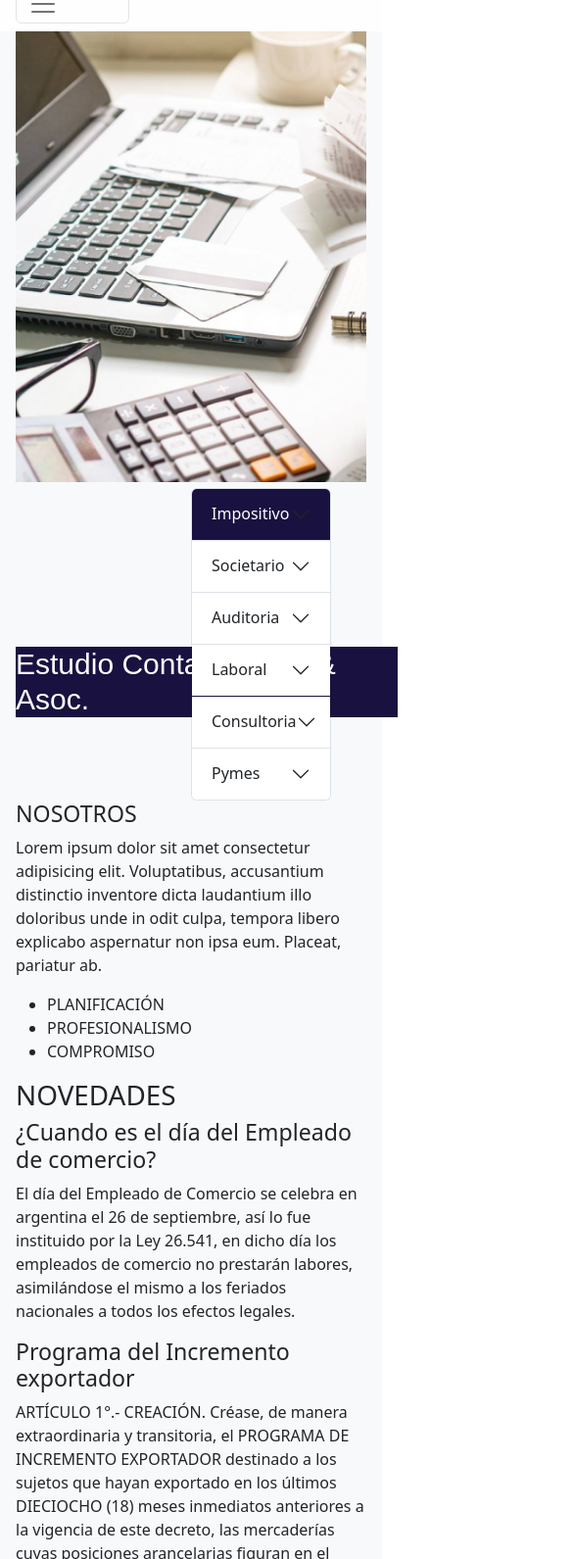
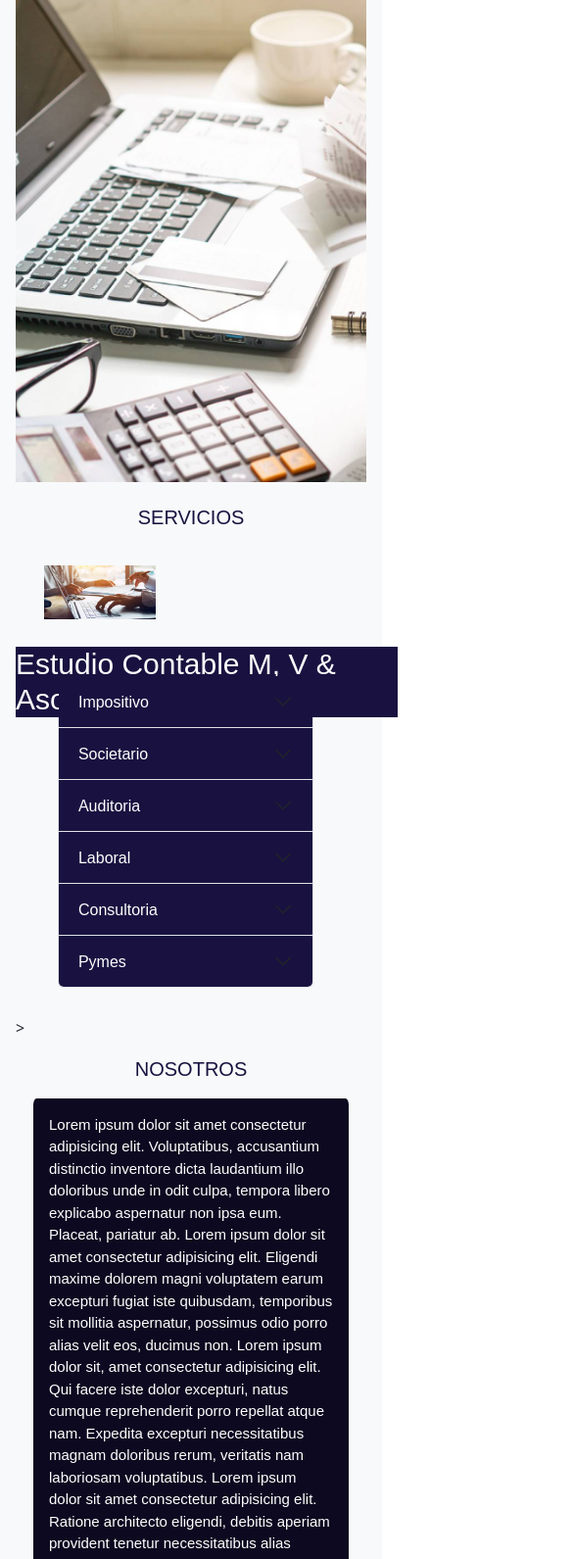
Before and after one commit to AgostinaVicente/EstudioMV, a plain HTML site: page index.html in a window 390 px wide. Shown: the part 104-1695 px from the top of the page at 98% size, 585 px wide, since content can reach past the window. Drawn offline with nearby package versions, Linux system fonts and the light colour scheme; a web font is replaced by a local one.

Commit message:
Modificación de Sección 2 y 3

```diff
--- a/index.html
+++ b/index.html
@@ -16,14 +16,15 @@
     <link href="https://fonts.googleapis.com/css2?family=Hind+Madurai:wght@300;500;600&display=swap" rel="stylesheet">
     <title>Estudio MV & Asociados</title>
 </head>
+
 <body>
     <header>
         <div class="barra">
             <nav id="navbar-example2" class="navbar navbar-expand-lg bg-light px-3 mb-3 fixed-top navLanding">
                 <img class="imgNav" src="imagenes/logoMasDescripcion.jpeg" alt="logo estudiomv">
-                <button class="navbar-toggler button" type="button" data-toggle="collapse"
-                    data-target="#navbarSupportedContent" aria-controls="navbarSupportedContent" aria-expanded="false"
-                    aria-label="Toggle navigation">
+                <button class="navbar-toggler buttonNav" type="button" data-bs-toggle="collapse"
+                    data-bs-target="#navbarSupportedContent" aria-controls="navbarSupportedContent"
+                    aria-expanded="false" aria-label="Toggle navigation">
                     <span class="navbar-toggler-icon"></span>
                 </button>
                 <div class="collapse navbar-collapse divLanding justify-content-end" id="navbarSupportedContent">
@@ -58,85 +59,137 @@
             </section>
 
             <section id="scrollspyHeading2">
+                <h2 class="titlesSections">SERVICIOS</h2>
+                <div class="divServices">
+                    <div class="div__ImgServices">
+                        <img class="img__services"
+                            src="imagenes/oficina curso teclado pc computadora personas trabajando_opt (1).jpg"
+                            alt="Imagen Inicio">
+                    </div>
                     <div class="accordion  acordionServices" id="accordionFlushExample">
                         <div class="accordion-item">
                             <h2 class="accordion-header" id="flush-headingOne">
-                        <button class="accordion-button collapsed buttonacordeon" type="button" data-bs-toggle="collapse" data-bs-target="#flush-collapseOne" aria-expanded="false" aria-controls="flush-collapseOne">
+                                <button class="accordion-button collapsed buttonacordeon" type="button"
+                                    data-bs-toggle="collapse" data-bs-target="#flush-collapseOne" aria-expanded="false"
+                                    aria-controls="flush-collapseOne">
                                     Impositivo
                                 </button>
                             </h2>
-                      <div id="flush-collapseOne" class="accordion-collapse collapse" aria-labelledby="flush-headingOne" data-bs-parent="#accordionFlushExample">
-                        <div class="accordion-body">Placeholder content for this accordion, which is intended to demonstrate the <code>.accordion-flush</code> class. This is the first item's accordion body.</div>
+                            <div id="flush-collapseOne" class="accordion-collapse collapse"
+                                aria-labelledby="flush-headingOne" data-bs-parent="#accordionFlushExample">
+                                <div class="accordion-body">Placeholder content for this accordion, which is intended to
+                                    demonstrate the <code>.accordion-flush</code> class. This is the first item's
+                                    accordion body.</div>
                             </div>
                         </div>
                         <div class="accordion-item">
                             <h2 class="accordion-header" id="flush-headingTwo">
-                        <button class="accordion-button collapsed" type="button" data-bs-toggle="collapse" data-bs-target="#flush-collapseTwo" aria-expanded="false" aria-controls="flush-collapseTwo">
+                                <button class="accordion-button collapsed buttonacordeon" type="button"
+                                    data-bs-toggle="collapse" data-bs-target="#flush-collapseTwo" aria-expanded="false"
+                                    aria-controls="flush-collapseTwo">
                                     Societario
                                 </button>
                             </h2>
-                      <div id="flush-collapseTwo" class="accordion-collapse collapse" aria-labelledby="flush-headingTwo" data-bs-parent="#accordionFlushExample">
-                        <div class="accordion-body">Placeholder content for this accordion, which is intended to demonstrate the <code>.accordion-flush</code> class. This is the second item's accordion body. Let's imagine this being filled with some actual content.</div>
+                            <div id="flush-collapseTwo" class="accordion-collapse collapse"
+                                aria-labelledby="flush-headingTwo" data-bs-parent="#accordionFlushExample">
+                                <div class="accordion-body">Placeholder content for this accordion, which is intended to
+                                    demonstrate the <code>.accordion-flush</code> class. This is the second item's
+                                    accordion body. Let's imagine this being filled with some actual content.</div>
                             </div>
                         </div>
                         <div class="accordion-item">
                             <h2 class="accordion-header" id="flush-headingThree">
-                        <button class="accordion-button collapsed" type="button" data-bs-toggle="collapse" data-bs-target="#flush-collapseThree" aria-expanded="false" aria-controls="flush-collapseThree">
+                                <button class="accordion-button collapsed buttonacordeon" type="button"
+                                    data-bs-toggle="collapse" data-bs-target="#flush-collapseThree"
+                                    aria-expanded="false" aria-controls="flush-collapseThree">
                                     Auditoria
                                 </button>
                             </h2>
-                      <div id="flush-collapseThree" class="accordion-collapse collapse" aria-labelledby="flush-headingThree" data-bs-parent="#accordionFlushExample">
-                        <div class="accordion-body">Placeholder content for this accordion, which is intended to demonstrate the <code>.accordion-flush</code> class. This is the third item's accordion body. Nothing more exciting happening here in terms of content, but just filling up the space to make it look, at least at first glance, a bit more representative of how this would look in a real-world application.</div>
+                            <div id="flush-collapseThree" class="accordion-collapse collapse"
+                                aria-labelledby="flush-headingThree" data-bs-parent="#accordionFlushExample">
+                                <div class="accordion-body">Placeholder content for this accordion, which is intended to
+                                    demonstrate the <code>.accordion-flush</code> class. This is the third item's
+                                    accordion body. Nothing more exciting happening here in terms of content, but just
+                                    filling up the space to make it look, at least at first glance, a bit more
+                                    representative of how this would look in a real-world application.</div>
                             </div>
                         </div>
                         <div class="accordion-item">
                             <h2 class="accordion-header" id="flush-headingFour">
-                          <button class="accordion-button collapsed" type="button" data-bs-toggle="collapse" data-bs-target="#flush-collapseFour" aria-expanded="false" aria-controls="flush-collapseFour">
+                                <button class="accordion-button collapsed buttonacordeon" type="button"
+                                    data-bs-toggle="collapse" data-bs-target="#flush-collapseFour" aria-expanded="false"
+                                    aria-controls="flush-collapseFour">
                                     Laboral
                                 </button>
                             </h2>
-                        <div id="flush-collapseFour" class="accordion-collapse collapse" aria-labelledby="flush-headingFour" data-bs-parent="#accordionFlushExample">
-                          <div class="accordion-body">Placeholder content for this accordion, which is intended to demonstrate the <code>.accordion-flush</code> class. This is the third item's accordion body. Nothing more exciting happening here in terms of content, but just filling up the space to make it look, at least at first glance, a bit more representative of how this would look in a real-world application.</div>
+                            <div id="flush-collapseFour" class="accordion-collapse collapse"
+                                aria-labelledby="flush-headingFour" data-bs-parent="#accordionFlushExample">
+                                <div class="accordion-body">Placeholder content for this accordion, which is intended to
+                                    demonstrate the <code>.accordion-flush</code> class. This is the third item's
+                                    accordion body. Nothing more exciting happening here in terms of content, but just
+                                    filling up the space to make it look, at least at first glance, a bit more
+                                    representative of how this would look in a real-world application.</div>
                             </div>
                         </div>
                         <div class="accordion-item">
                             <h2 class="accordion-header" id="flush-headingFive">
-                          <button class="accordion-button collapsed" type="button" data-bs-toggle="collapse" data-bs-target="#flush-collapseFive" aria-expanded="false" aria-controls="flush-collapseFive">
+                                <button class="accordion-button collapsed buttonacordeon" type="button"
+                                    data-bs-toggle="collapse" data-bs-target="#flush-collapseFive" aria-expanded="false"
+                                    aria-controls="flush-collapseFive">
                                     Consultoria
                                 </button>
                             </h2>
-                        <div id="flush-collapseFive" class="accordion-collapse collapse" aria-labelledby="flush-headingFive" data-bs-parent="#accordionFlushExample">
-                          <div class="accordion-body">Placeholder content for this accordion, which is intended to demonstrate the <code>.accordion-flush</code> class. This is the third item's accordion body. Nothing more exciting happening here in terms of content, but just filling up the space to make it look, at least at first glance, a bit more representative of how this would look in a real-world application.</div>
+                            <div id="flush-collapseFive" class="accordion-collapse collapse"
+                                aria-labelledby="flush-headingFive" data-bs-parent="#accordionFlushExample">
+                                <div class="accordion-body">Placeholder content for this accordion, which is intended to
+                                    demonstrate the <code>.accordion-flush</code> class. This is the third item's
+                                    accordion body. Nothing more exciting happening here in terms of content, but just
+                                    filling up the space to make it look, at least at first glance, a bit more
+                                    representative of how this would look in a real-world application.</div>
                             </div>
                         </div>
                         <div class="accordion-item">
                             <h2 class="accordion-header" id="flush-headingSix">
-                          <button class="accordion-button collapsed" type="button" data-bs-toggle="collapse" data-bs-target="#flush-collapseSix" aria-expanded="false" aria-controls="flush-collapseSix">
+                                <button class="accordion-button collapsed buttonacordeon" type="button"
+                                    data-bs-toggle="collapse" data-bs-target="#flush-collapseSix" aria-expanded="false"
+                                    aria-controls="flush-collapseSix">
                                     Pymes
                                 </button>
                             </h2>
-                        <div id="flush-collapseSix" class="accordion-collapse collapse" aria-labelledby="flush-headingSix" data-bs-parent="#accordionFlushExample">
-                          <div class="accordion-body">Placeholder content for this accordion, which is intended to demonstrate the <code>.accordion-flush</code> class. This is the third item's accordion body. Nothing more exciting happening here in terms of content, but just filling up the space to make it look, at least at first glance, a bit more representative of how this would look in a real-world application.</div>
+                            <div id="flush-collapseSix" class="accordion-collapse collapse"
+                                aria-labelledby="flush-headingSix" data-bs-parent="#accordionFlushExample">
+                                <div class="accordion-body">Placeholder content for this accordion, which is intended to
+                                    demonstrate the <code>.accordion-flush</code> class. This is the third item's
+                                    accordion body. Nothing more exciting happening here in terms of content, but just
+                                    filling up the space to make it look, at least at first glance, a bit more
+                                    representative of how this would look in a real-world application.</div>
                             </div>
                         </div>
-
-
                     </div>
-            </section>
+                </div>
+            </section>>
 
             <section id="scrollspyHeading3">
-                <h3 class="titlesSection">NOSOTROS</h3>
-                <div id="nosotros" class="nosotrosSection">
+                <h3 class="titlesSections">NOSOTROS</h3>
+                <div class="nosotrosSection">
                     <div class="nosotrosDiv">
-                        <p>Lorem ipsum dolor sit amet consectetur adipisicing elit. Voluptatibus, accusantium distinctio
+                        <p class="nosotrosDescription">Lorem ipsum dolor sit amet consectetur adipisicing elit. Voluptatibus, accusantium distinctio
                             inventore dicta laudantium illo doloribus unde in odit culpa, tempora libero explicabo
-                            aspernatur non ipsa eum. Placeat, pariatur ab.</p>
+                            aspernatur non ipsa eum. Placeat, pariatur ab. Lorem ipsum dolor sit amet consectetur
+                            adipisicing elit. Eligendi maxime dolorem magni voluptatem earum excepturi fugiat iste
+                            quibusdam, temporibus sit mollitia aspernatur, possimus odio porro alias velit eos, ducimus
+                            non. Lorem ipsum dolor sit, amet consectetur adipisicing elit. Qui facere iste dolor
+                            excepturi, natus cumque reprehenderit porro repellat atque nam. Expedita excepturi
+                            necessitatibus magnam doloribus rerum, veritatis nam laboriosam voluptatibus. Lorem ipsum
+                            dolor sit amet consectetur adipisicing elit. Ratione architecto eligendi, debitis aperiam
+                            provident tenetur necessitatibus alias consequatur molestias doloremque iste natus rem ullam
+                            labore, libero facere, inventore dolorem placeat?</p>
                     </div>
                     <div class="nosotrosDiv">
-                        <ul class="nosotrosList">
-                            <li>PLANIFICACIÓN</li>
-                            <li>PROFESIONALISMO</li>
-                            <li>COMPROMISO</li>
+                        <ul class="nosotros__List">
+                            <li class="nosotreos_li">PLANIFICACIÓN</li>
+                            <li class="nosotreos_li">PROFESIONALISMO</li>
+                            <li class="nosotreos_li">COMPROMISO</li>
                         </ul>
                     </div>
                 </div>
@@ -247,13 +300,13 @@
             </section>
     </main>
     <footer>
-        <div class="footer__div">
-            <div class="footer__divNewsletter">
-                <h3 class="titleFooter">Suscribite a nuestro newsletter</h3>
+        <nav class="navbar bg-light footer__nav">
+            <div class="container-fluid">
+                <div>
+                    <p class="pFooter">SUSCRIBITE A NUESTRO NEWSLETTER</p>
                     <input type="email" name="emailnewsletter" required value="Ingresa aquí tu email">
                     <button>Enviar</button>
                 </div>
-            <nav class="footer__nav">
                 <div>
                     <img class="footer__navImg" src="imagenes/icons8-facebook-nuevo-48.png" alt="logo facebook">
                     <a target="_blank" href="https://m.facebook.com/profile.php?id=100049751783820">Facebook</a>
@@ -267,16 +320,16 @@
                     <img class="footer__navImg" src="imagenes/icons8-whatsapp-48.png" alt="logo whatsapp">
                     <a target="_blank" href="https://whatsapp.com">Whatsapp</a>
                 </div>
-            </nav>
                 <div>
                     <iframe class="maps"
                         src="https://www.google.com/maps/embed?pb=!1m18!1m12!1m3!1d396512.9579106263!2d-67.61118938100097!3d-39.066440581599274!2m3!1f0!2f0!3f0!3m2!1i1024!2i768!4f13.1!3m3!1m2!1s0x960a1d36667699cd%3A0x104e4a07c8e876b!2sEstudio%20Contable%20e%20Impositivo%20MV!5e0!3m2!1ses!2sar!4v1662520371091!5m2!1ses!2sar"
                         width="600" height="450" style="border:0;" allowfullscreen="" loading="lazy"
                         referrerpolicy="no-referrer-when-downgrade"></iframe>
                 </div>
+            </div>
+        </nav>
+    </footer>-->
 
-        </div>
-    </footer>
     <script src="https://cdn.jsdelivr.net/npm/bootstrap@5.2.1/dist/js/bootstrap.bundle.min.js"
         integrity="sha384-u1OknCvxWvY5kfmNBILK2hRnQC3Pr17a+RTT6rIHI7NnikvbZlHgTPOOmMi466C8"
         crossorigin="anonymous"></script>
--- a/style.css
+++ b/style.css
@@ -2,12 +2,7 @@
     margin: 0;
     padding: 0;
 }
-.barra{
-    position: relative;
-    width: 100%;
-}
 .navLanding{
-    width: 100%;
     background-color: #fefefe !important;
 }
 .imgNav{
@@ -23,9 +18,8 @@
 .nav__a{
     color: #191240 !important;
 }
-.button{
-    margin-right: 50px;
-    padding-right: 20%;
+.buttonNav{
+    margin-right: 5%;
 }
 .divHome{
     margin:0;
@@ -36,34 +30,84 @@
     background-repeat: no-repeat;
     background-size: cover;
     display: inline-block;
+    overflow: hidden;
 }
 .title{
     position: absolute;
     color: #fefefe;
-    font-size: 30px;
+    font-size: 40px;
     font-family: 'Hind Madurai 600', sans-serif;
     bottom: 0;
     background-color: #191240;
     width: 100%;
 }
+.titlesSections{
+    font-family: 'Hind Madurai 600', sans-serif;;
+    color: #191240;
+    font-size: 40px;
+    margin-top: 5%;
+    text-align: center;
+}
+.divServices{
+    display: flex;
+    flex-direction: row;
+    justify-content: space-between; flex-wrap: wrap;
+}
+.div__ImgServices{
+    width: 40%;
+    height: auto;
+    margin: 10% 4% 8% 5%;
+}
+.img__services{
+    width: 100%;
+    height: auto;
+}
 .acordionServices{
-    margin-left: 0;
-    padding-left: 0;
     width: 40%;
-    margin-left: 50%;
-    margin-right: 50%;
+    margin: 8% 5% 8% 4%;
 }
 .buttonacordeon{
     background-color: #191240;
     color: #fefefe;
     border-radius: 0%;
-
+    text-align: center !important;
+    font-family:'Hind Madurai 300', sans-serif;
 }
-
+.title{
+    font-size: 30px;
+}
+.titlesSections{
+    font-size: 20px;
+}
+.nosotrosSection{
+    width: 90%;
+    background-color: #0D0920;
+    border-radius: 1%;
+    margin: 5%;
+}
+.nosotrosDescription{
+    font-size: 15px;
+    color: #fefefe;
+    font-family:'Hind Madurai 300', sans-serif;
+    padding: 5%;
+}
+.nosotros_li{
+    display: inline-block;
+    margin: 20%;
+}
+.nosotros__List{
+    display: flex;
+    flex-direction: row;
+    justify-content: space-around;
+    list-style: none;
+    font-family: 'Hind Madurai 500', sans-serif;
+    font-size: 20px;
+    color: #fefefe;
+    padding-bottom: 20%;
+    padding-top: 7%;
+}
 .footer__div{
-    background-color: #0D0920;
-    width: 1330px;
-    height: 220px;
+    background-color: #0D0920 !important;
     bottom: 0;
     display: grid;
     grid-template-columns: 6fr 1fr 2fr;
@@ -74,23 +118,71 @@
     margin-top: 40px;
 
 }
-.titleFooter{
+.pFooter{
     font-family: 'Hind Madurai 500', sans-serif;
     font-size: 20px;
-    color: #fefefe;
+    color: #fefefe !important;
     margin-bottom: 30px;
 }
 .footer__nav{
     margin-top: 30px;
+    background-color: #0D0920 !important;
 }
-.footer__navImg{
-    height: 40px;
-}
+
 .maps{
-    height: 160px;
-    width: auto;
+    height: 70%;
+    width: 70%;
     display: inline-block;
     bottom: 10px;
     margin-top: 30px;
     margin-right: 30px;
 }
+@media only screen and (max-width:450px){
+ .nav__li{
+        padding-right: 0px;
+
+    }
+    .divServices{
+        flex-direction: column;
+        justify-content: center;
+
+    }
+    .div__ImgServices{
+
+        height: auto;
+        margin: 8%;
+    }
+    .img__services{
+        width: 100%;
+        height: auto;
+        padding-right: 20%;
+
+    }
+    .acordionServices{
+        width: 80%;
+        margin: 8% 5% 8% 5%;
+        padding-left: 7%;
+    }
+}
+@media only screen and (min-width:451px) and (max-width:960px) {
+    .divServices{
+        flex-direction: column;
+    }
+    .div__ImgServices{
+        width: 100%;
+        height: auto;
+        margin-bottom: 5%;
+        margin-top: 5%;
+    }
+    .img__services{
+        width: 80%;
+        height: auto;
+        padding: 0%;
+        margin: 0% 10% 6% 6%;
+    }
+    .acordionServices{
+        width: 80%;
+        margin: 0% 10% 6% 11%;
+        padding: 0%;
+    }
+}
```
Lines whose indentation alone changed are shown as unchanged.
